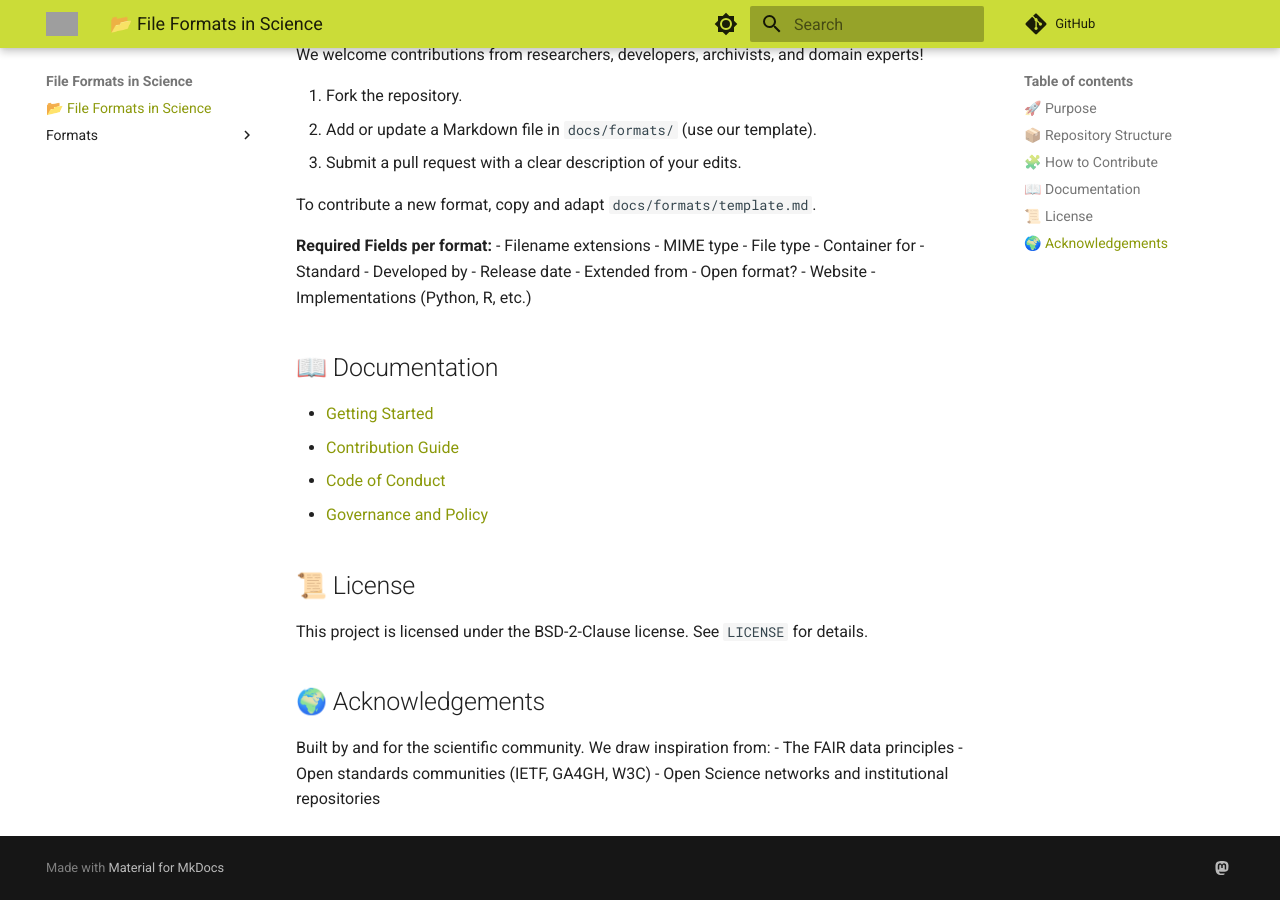
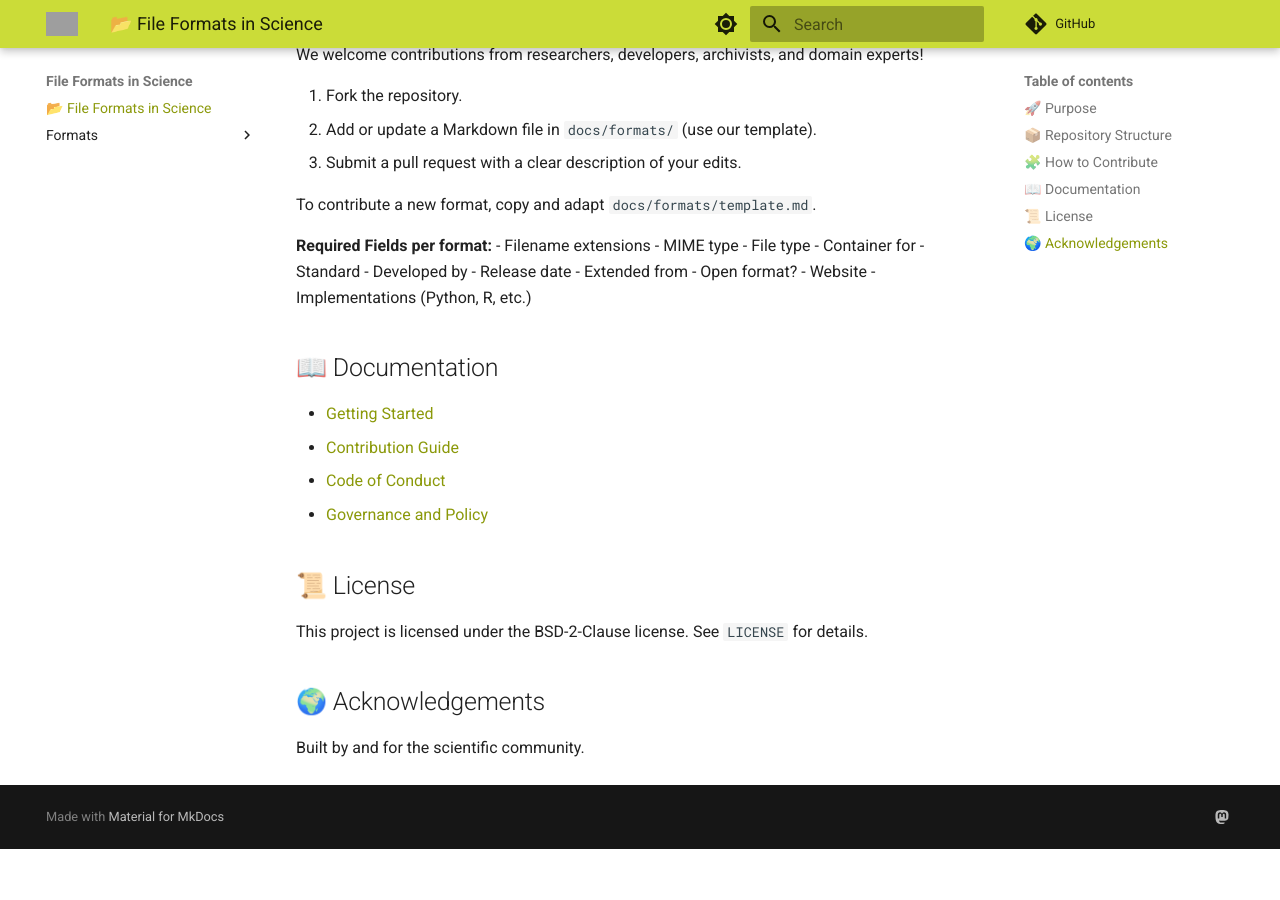
Before and after one commit to natesheehan/ffis, an MkDocs documentation site: the page built from docs/index.md, in a window 1280 px wide and 900 px high, scrolled down 867 px. Built offline with MkDocs 1.6.1 and Material for MkDocs 9.7.7, drawn with Linux system fonts in a browser that asks for light colours; comment, search, counter and statistics services are not loaded; after the commit the page ends 1716 px from its top, so only the background shows below that; grey boxes are pictures that could not be loaded.

Commit message:
update pages

```diff
--- a/docs/index.md
+++ b/docs/index.md
@@ -55,7 +55,4 @@
 
 ## 🌍 Acknowledgements
 
-Built by and for the scientific community. We draw inspiration from:
-- The FAIR data principles
-- Open standards communities (IETF, GA4GH, W3C)
-- Open Science networks and institutional repositories
+Built by and for the scientific community.
```
